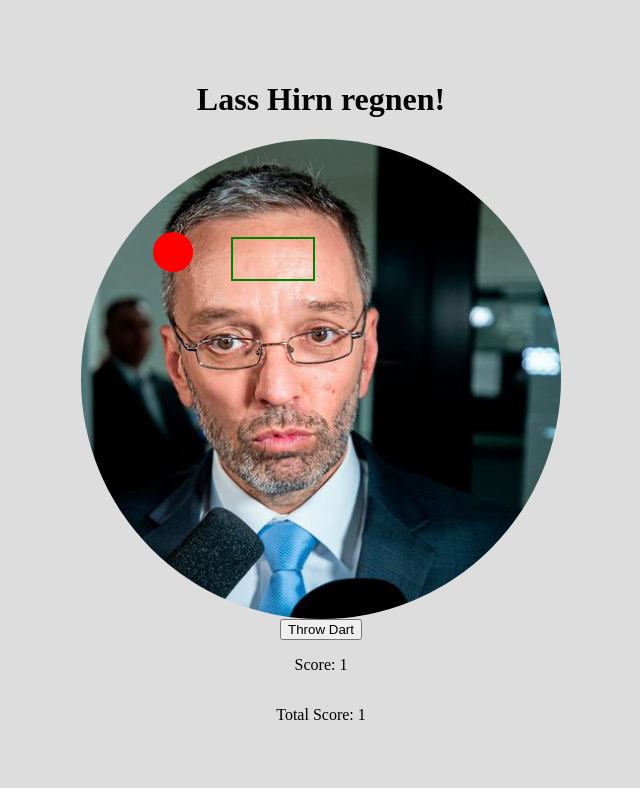
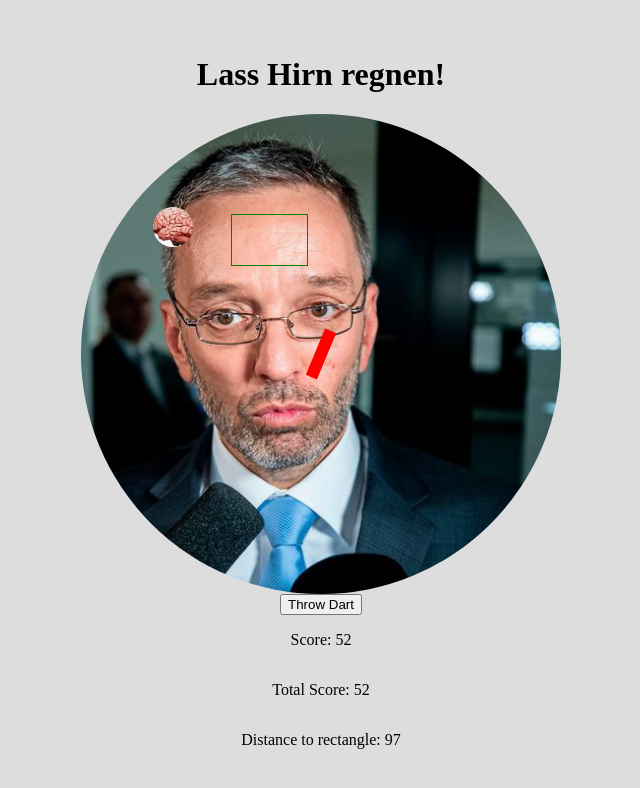
Before and after one commit to chris-was-here/BrainRain, a plain HTML site: page index.html in a window 1280 px wide. Both pictures are taken after a click on the button "Throw Dart". Shown: the whole page, without its empty margins (319-959 px from the left). Drawn offline with Linux system fonts and the light colour scheme.

Commit message:
next: augen folgen dem hirn

```diff
--- /dev/null
+++ b/darts.js
@@ -0,0 +1,115 @@
+var score = 0;
+var totalScore = 0;
+var shots = 0;
+
+var rectangle = document.createElement('div');
+rectangle.style.width = '75px';
+rectangle.style.height = '50px';
+rectangle.style.border = '1px solid green'; // Set the border color to green
+rectangle.style.position = 'absolute';
+rectangle.style.left = '150px';
+rectangle.style.top = '100px';
+dartboard.appendChild(rectangle);
+
+var arrow = document.createElement('div');
+arrow.style.position = 'absolute';
+arrow.style.width = '50px'; // Length of the line
+arrow.style.height = '12px'; // Thickness of the line
+arrow.style.backgroundColor = 'red'; // Color of the line
+arrow.style.transformOrigin = 'center center'; // Set the rotation origin to the center
+document.body.appendChild(arrow);
+
+function throwDart() {
+    if (shots >= 3) {
+        resetGame();
+        return;
+    }
+    shots++;
+    var dartboard = document.getElementById('dartboard');
+    var dart = document.getElementById('dart');
+    dart.style.display = 'block'; // Show the dart when throwing
+    var x = Math.random() * window.innerWidth;
+    var y = Math.random() * window.innerHeight;
+    var targetX = Math.random() * dartboard.offsetWidth;
+    var targetY = Math.random() * dartboard.offsetHeight;
+    var dx = (targetX - x) / 100;
+    var dy = (targetY - y) / 100;
+    var i = 0;
+    var interval = setInterval(function () {
+        if (i >= 100) {
+            clearInterval(interval);
+
+            // Define dartX and dartY
+            var dartX = x;
+            var dartY = y;
+
+            var rectangleX = rectangle.offsetLeft + rectangle.offsetWidth / 2;
+            var rectangleY = rectangle.offsetTop + rectangle.offsetHeight / 2;
+
+            var distanceToRectangle = Math.hypot(rectangleX - dartX, rectangleY - dartY);
+
+            var rectangleX = rectangle.offsetLeft + rectangle.offsetWidth / 2;
+            var rectangleY = rectangle.offsetTop + rectangle.offsetHeight / 2;
+
+            var distanceToRectangle = Math.hypot(rectangleX - dartX, rectangleY - dartY);
+
+            if (distanceToRectangle > dartboard.offsetWidth / 2) {
+                document.getElementById('distance').textContent = 'Out'; // Dart hit outside the board
+                score = 0; // Dart hit outside the board
+            } else {
+                document.getElementById('distance').textContent = 'Distance to rectangle: ' + Math.round(distanceToRectangle); // Dart hit inside the board
+            }
+
+            if (distanceToRectangle < dartboard.offsetWidth / 2) {
+                if (distanceToRectangle < rectangle.offsetWidth / 2) {
+                    score = 88; // Dart hit the rectangle
+                } else {
+                    score = (1 - distanceToRectangle / (dartboard.offsetWidth / 2)) * 88; // Dart hit inside the board but outside the rectangle
+                }
+                score = Math.round(score); // Round the score to the nearest integer
+                totalScore += score;
+            }
+
+            document.getElementById('score').textContent = 'Score: ' + score;
+            document.getElementById('totalScore').textContent = 'Total Score: ' + totalScore;
+
+            if (shots === 3) {
+                var gameButton = document.getElementById('gameButton');
+                gameButton.style.color = 'red';
+                gameButton.textContent = 'Reset Game';
+            }
+        } else {
+            x += dx;
+            y += dy;
+            dart.style.left = x + 'px';
+            dart.style.top = y + 'px';
+            i++;
+
+            var dartX = dart.offsetLeft + dart.offsetWidth / 2;
+            var dartY = dart.offsetTop + dart.offsetHeight / 2;
+
+            var dartboardX = dartboard.offsetLeft + dartboard.offsetWidth / 2;
+            var dartboardY = dartboard.offsetTop + dartboard.offsetHeight / 2;
+
+            var angle = Math.atan2(dartY - dartboardY, dartX - dartboardX) * 180 / Math.PI;
+
+            arrow.style.transform = 'rotate(' + (angle + 90) + 'deg)'; // Adjust the angle by 90 degrees
+            arrow.style.left = dartboardX - arrow.offsetWidth / 2 + 'px'; // Move the arrow to the center of the dartboard
+            arrow.style.top = dartboardY - arrow.offsetHeight / 2 + 'px'; // Move the arrow to the center of the dartboard
+        }
+    }, 10);
+}
+function resetGame() {
+    score = 0;
+    totalScore = 0;
+    shots = 0;
+    var dart = document.getElementById('dart');
+    dart.style.left = '50%';
+    dart.style.top = '50%';
+    dart.style.display = 'none'; // Hide the dart when resetting the game
+    document.getElementById('score').textContent = 'Score: ' + score;
+    document.getElementById('totalScore').textContent = 'Total Score: ' + totalScore;
+    document.getElementById('gameButton').style.color = ''; // Set the color to original
+    document.getElementById('gameButton').textContent = 'Throw Dart';
+
+}
--- a/index.html
+++ b/index.html
@@ -28,20 +28,21 @@
             left: 50%;
             height: 5vmin;
             width: 5vmin;
-            background: red;
+            background: url('hirn.png') no-repeat center center;
+            background-size: cover;
             border-radius: 50%;
             transform: translate(-50%, -50%);
         }
 
-        #rectangle {
+        /* #rectangle {
             position: absolute;
-            top: 25%;
-            left: 40%;
+            top: 30%;
+            left: 45%;
             height: 5vmin;
             width: 10vmin;
             border: 2px solid green;
             transform: translate(-50%, -50%);
-        }
+        } */
     </style>
 </head>
 
@@ -49,67 +50,14 @@
     <h1>Lass Hirn regnen!</h1>
     <div id="dartboard">
         <div id="dart"></div>
-        <div id="rectangle"></div>
     </div>
+    <!-- <div id="rectangle"></div> -->
     <button id="gameButton" onclick="throwDart()">Throw Dart</button>
     <p id="score">Score: 0</p>
     <p id="totalScore">Total Score: 0</p>
+    <p id="distance">Distance: 0</p>
+    <script src="darts.js"></script>
 
-    <script>
-        var score = 0;
-        var totalScore = 0;
-        var shots = 0;
-        function throwDart() {
-            if (shots >= 3) {
-                resetGame();
-                return;
-            }
-            shots++;
-            var dartboard = document.getElementById('dartboard');
-            var dart = document.getElementById('dart');
-            dart.style.display = 'block'; // Show the dart when throwing
-            var x = Math.random() * window.innerWidth;
-            var y = Math.random() * window.innerHeight;
-            var targetX = Math.random() * dartboard.offsetWidth;
-            var targetY = Math.random() * dartboard.offsetHeight;
-            var dx = (targetX - x) / 100;
-            var dy = (targetY - y) / 100;
-            var i = 0;
-            var interval = setInterval(function () {
-                if (i >= 100) {
-                    clearInterval(interval);
-                    var distanceToCenter = Math.hypot(targetX - dartboard.offsetWidth / 2, targetY - dartboard.offsetHeight / 2);
-                    if (distanceToCenter < dartboard.offsetWidth / 2) {
-                        score++;
-                        totalScore++;
-                    }
-                    document.getElementById('score').textContent = 'Score: ' + score;
-                    document.getElementById('totalScore').textContent = 'Total Score: ' + totalScore;
-                    if (shots === 3) {
-                        document.getElementById('gameButton').textContent = 'Reset Game';
-                    }
-                } else {
-                    x += dx;
-                    y += dy;
-                    dart.style.left = x + 'px';
-                    dart.style.top = y + 'px';
-                    i++;
-                }
-            }, 10);
-        }
-        function resetGame() {
-            score = 0;
-            totalScore = 0;
-            shots = 0;
-            var dart = document.getElementById('dart');
-            dart.style.left = '50%';
-            dart.style.top = '50%';
-            dart.style.display = 'none'; // Hide the dart when resetting the game
-            document.getElementById('score').textContent = 'Score: ' + score;
-            document.getElementById('totalScore').textContent = 'Total Score: ' + totalScore;
-            document.getElementById('gameButton').textContent = 'Throw Dart';
-        }
-    </script>
 </body>
 
 </html>
```
